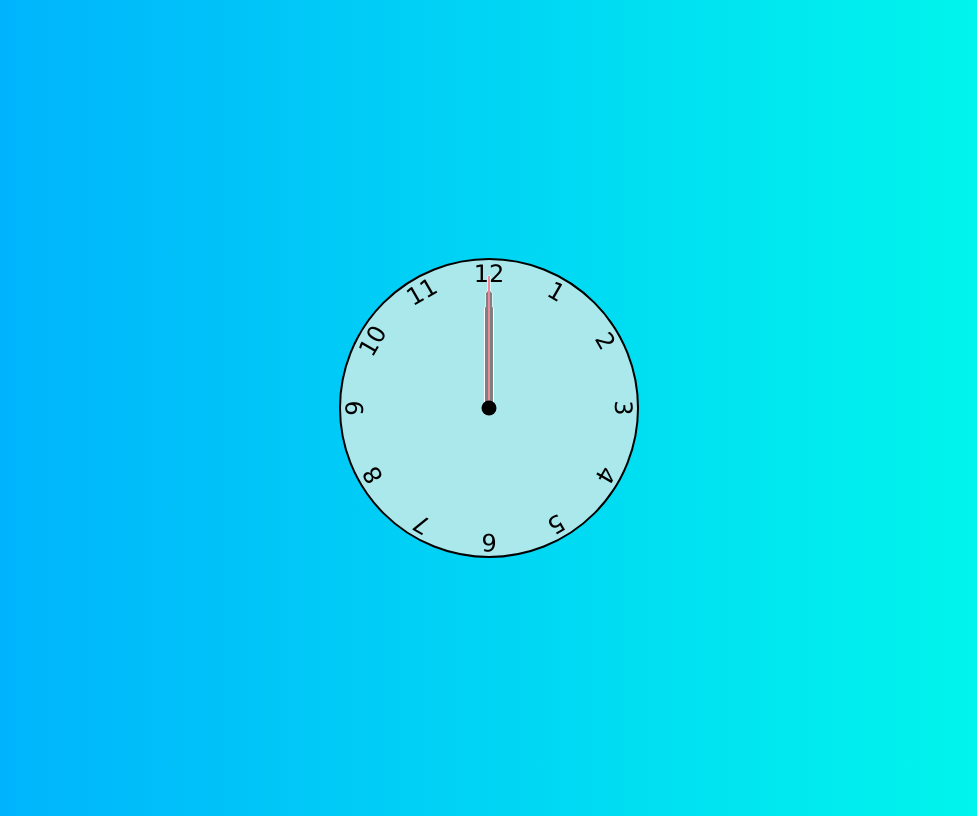
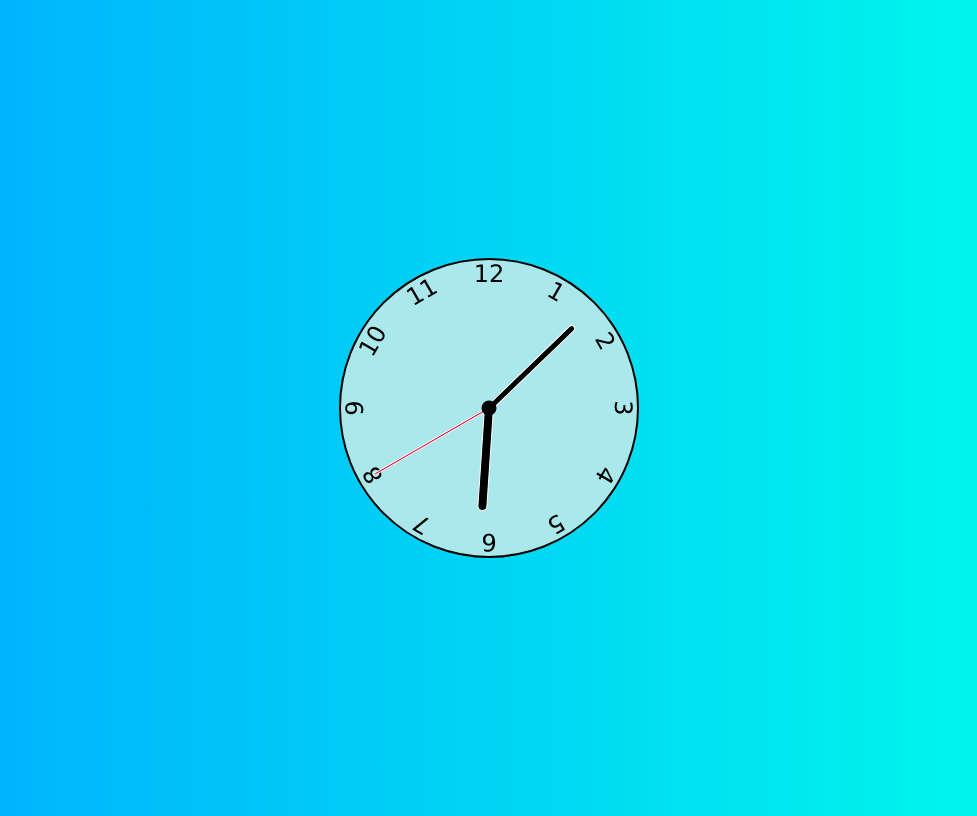
Before and after one commit to Prabhjot410/Analog-Clock, a plain HTML site: page index.html in a window 1280 px wide. Shown: the whole page, without its empty margins (151-1128 px from the left). Drawn offline with Linux system fonts and the light colour scheme.

Commit message:
Add files via upload

```diff
--- a/index.html
+++ b/index.html
@@ -4,15 +4,15 @@
     <meta charset="UTF-8">
     <meta name="viewport" content="width=device-width, initial-scale=1.0">
     <link rel="stylesheet" href="./style.css">
-    <script src="./script.js" defer></script>
+    <script src="script.js" defer></script>
 
     <title>clock</title>
 </head>
 <body>
     <div class="clock">
-        <div class="hand hour"></div>
-        <div class="hand min"></div>
-        <div class="hand sec"></div>
+        <div class="hand hour" data-hour-hand></div>
+        <div class="hand min" data-min-hand></div>
+        <div class="hand sec" data-sec-hand></div>
         <div class="number num1">1</div>
         <div class="number num2">2</div>
         <div class="number num3">3</div>
```
